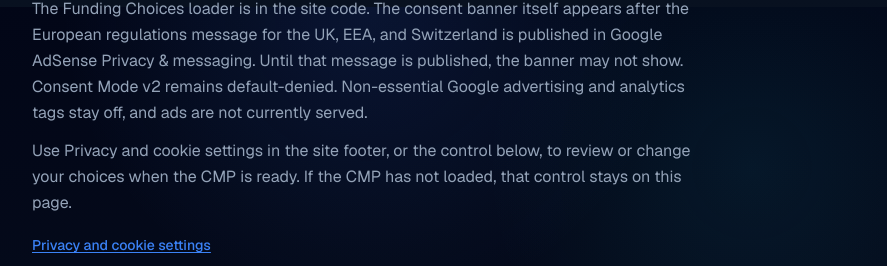
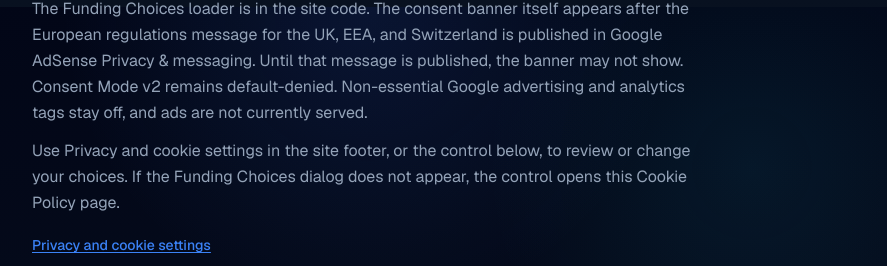
Before and after one commit to Jackoma0209/adminsignal, a Next.js app: page /cookies in a window 1280 px wide. Shown: the part 2393-2659 px from the top of the page, without its empty margins (272-1159 px from the left). Built offline with nearby package versions, Linux system fonts and the light colour scheme; no server answers.

Commit message:
AdSense P0: describe Funding Choices fallback on the cookie policy

```diff
--- a/src/app/cookies/page.tsx
+++ b/src/app/cookies/page.tsx
@@ -95,7 +95,7 @@ export default function CookiesPage() {
                         Preference
                       </th>
                       <td className="px-4 py-3">Remember privacy and cookie choices</td>
-                      <td className="px-4 py-3">Google Funding Choices (Privacy &amp; messaging)</td>
+                      <td className="px-4 py-3">Google Funding Choices (Privacy & messaging)</td>
                       <td className="px-4 py-3">Usually not</td>
                     </tr>
                   </tbody>
@@ -127,7 +127,7 @@ export default function CookiesPage() {
                 enabled. They are not loaded today. Advertisements are not currently served.
               </p>
               <p className="mt-3">
-                You can opt out of Google Analytics using Google&apos;s browser add-on:{' '}
+                You can opt out of Google Analytics using Google's browser add-on:{' '}
                 <a
                   href="https://tools.google.com/dlpage/gaoptout"
                   className={linkClass}
@@ -160,10 +160,10 @@ export default function CookiesPage() {
               </ul>
               <p className="mt-3">
                 Third-party vendors, including Google, use cookies to serve ads based on a
-                user&apos;s prior visits to your website or other websites.
+                user's prior visits to your website or other websites.
               </p>
               <p className="mt-3">
-                Google&apos;s use of advertising cookies enables it and its partners to serve ads to
+                Google's use of advertising cookies enables it and its partners to serve ads to
                 your users based on their visit to your sites and/or other sites on the Internet.
               </p>
               <p className="mt-3">
@@ -215,22 +215,22 @@ export default function CookiesPage() {
                 analytics or advertising cookies are used.
               </p>
               <p className="mt-3">
-                AdminSignal implements Google Funding Choices (Privacy &amp; messaging) as the
-                Google-certified consent management platform, integrated with IAB Europe&apos;s
+                AdminSignal implements Google Funding Choices (Privacy & messaging) as the
+                Google-certified consent management platform, integrated with IAB Europe's
                 Transparency and Consent Framework (TCF v2.3). Google Advertising Products (vendor
                 ID 755) is the intended Google vendor in that configuration.
               </p>
               <p className="mt-3">
                 The Funding Choices loader is in the site code. The consent banner itself appears
                 after the European regulations message for the UK, EEA, and Switzerland is published
-                in Google AdSense Privacy &amp; messaging. Until that message is published, the
+                in Google AdSense Privacy & messaging. Until that message is published, the
                 banner may not show. Consent Mode v2 remains default-denied. Non-essential Google
                 advertising and analytics tags stay off, and ads are not currently served.
               </p>
               <p className="mt-3">
                 Use Privacy and cookie settings in the site footer, or the control below, to review
-                or change your choices when the CMP is ready. If the CMP has not loaded, that
-                control stays on this page.
+                or change your choices. If the Funding Choices dialog does not appear, the control
+                opens this Cookie Policy page.
               </p>
               <p className="mt-4">
                 <PrivacySettingsButton className="text-sm font-medium text-primary underline underline-offset-2 hover:text-primary/80" />
@@ -275,7 +275,7 @@ export default function CookiesPage() {
               <p>
                 We may update this Cookie Policy when our analytics, advertising, consent, or site
                 infrastructure changes. Updates will be posted on this page with a revised
-                &quot;Last updated&quot; date.
+                "Last updated" date.
               </p>
             </section>
 
@@ -286,7 +286,7 @@ export default function CookiesPage() {
                 <a href="/contact" className="text-primary underline underline-offset-2">
                   contact page
                 </a>{' '}
-                and include &quot;Cookie Policy&quot; in your message.
+                and include "Cookie Policy" in your message.
               </p>
             </section>
           </div>
```
